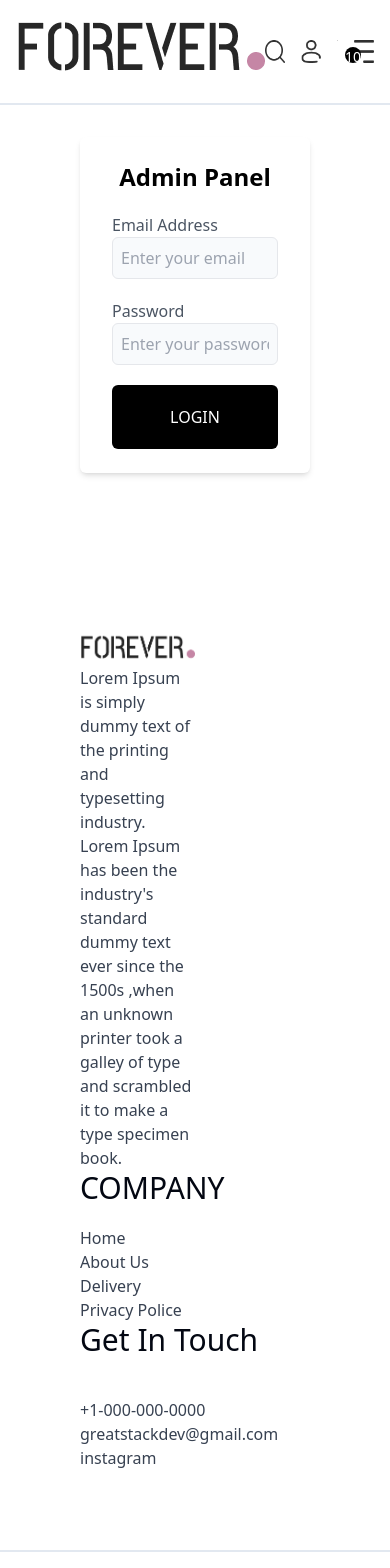
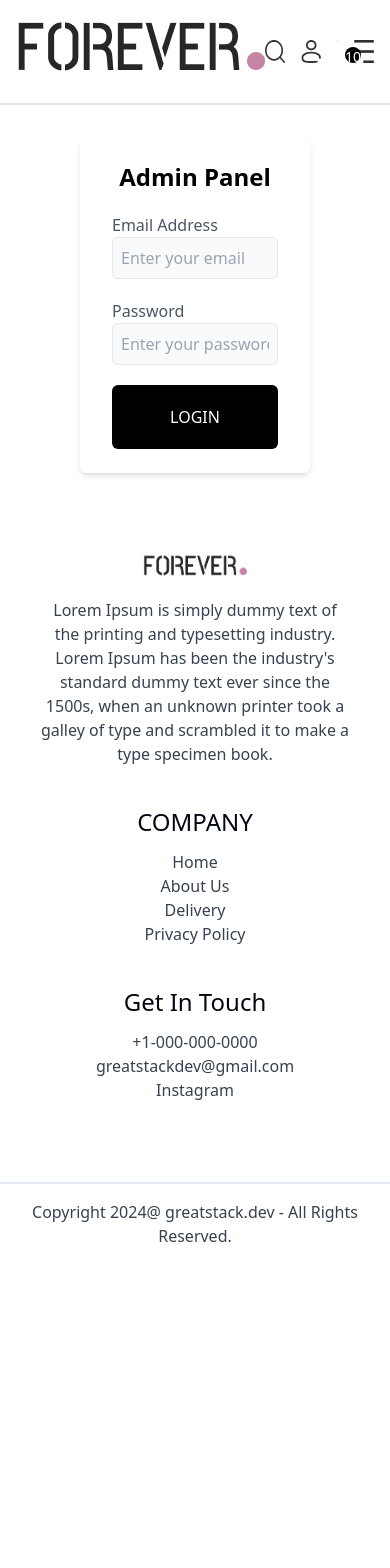
Before and after one commit to YoumnaElsaeedd/Forever-project, a React (Create React App) app: page /login in a window 390 px wide. Shown: the top 1568 px of the page. After the commit the page ends 1264 px from the top, so only its background shows below. Built offline with nearby package versions, Linux system fonts and the light colour scheme.

Commit message:
Edit in the responsive page

```diff
--- a/src/includes/Footer.jsx
+++ b/src/includes/Footer.jsx
@@ -5,35 +5,40 @@ import { assets } from '../assets/frontend_assets/assets'
 function Footer() {
   return (
     <>
-    <div className='sm:flex flex-row justify-between p-20 mt-20'>
-        <div className=' sm:flex flex-col w-1/2'>
-            <img src={assets.logo} className='sm:w-1/4' />
-            <h1 className='sm:w-3/4 text-gray-700'>Lorem Ipsum is simply dummy text of the printing and typesetting industry.
-                Lorem Ipsum has been the industry's standard dummy text ever since the 1500s
-                ,when an unknown printer took a galley of type and scrambled it to make a type specimen book.</h1>
-        </div>
-        <div className='sm:flex flex-row gap-28 '>
-        <div className=' sm:flex flex-col  justify-center  text-left  text-gray-950'>
-            <h1 className=' text-3xl mb-5 flex text-gray-950'> COMPANY </h1>
-                <h1 className=' text-gray-700'>Home</h1>
-                <h1 className=' text-gray-700'>About Us</h1>
-                <h1 className=' text-gray-700'>Delivery</h1>
-                <h1 className=' text-gray-700'>Privacy Police</h1>
+    <div className='sm:flex flex-row justify-between p-10 sm:p-20 mt-10 sm:mt-20'>
+    <div className='sm:w-1/2 flex flex-col items-center sm:items-start'>
+        <img src={assets.logo} className='w-1/3 sm:w-1/4 mb-4' alt="Logo" />
+        <h1 className='w-full sm:w-3/4 text-gray-700 text-center sm:text-left'>
+            Lorem Ipsum is simply dummy text of the printing and typesetting industry.
+            Lorem Ipsum has been the industry's standard dummy text ever since the 1500s,
+            when an unknown printer took a galley of type and scrambled it to make a type specimen book.
+        </h1>
+    </div>
 
+    <div className='flex flex-col sm:flex-row gap-10 sm:gap-28 mt-10 sm:mt-0'>
+        <div className='flex flex-col items-center sm:items-start text-gray-950'>
+            <h1 className='text-2xl sm:text-3xl mb-3 sm:mb-5 text-gray-950'>COMPANY</h1>
+            <h1 className='text-gray-700'>Home</h1>
+            <h1 className='text-gray-700'>About Us</h1>
+            <h1 className='text-gray-700'>Delivery</h1>
+            <h1 className='text-gray-700'>Privacy Policy</h1>
         </div>
 
-        <div className=' sm:flex flex-col  justify-center  text-left  text-gray-950'>
-            <h1 className=' text-3xl mb-10 flex text-gray-950' > Get In Touch</h1>
-             <h1 className=' text-gray-700'>+1-000-000-0000</h1>
-               <h1 className=' text-gray-700'>greatstackdev@gmail.com</h1>
-               <a className=' text-gray-700' href='https://www.instagram.com/greatstackdev/'>instagram</a>
+        <div className='flex flex-col items-center sm:items-start text-gray-950'>
+            <h1 className='text-2xl sm:text-3xl mb-3 sm:mb-10 text-gray-950'>Get In Touch</h1>
+            <h1 className='text-gray-700'>+1-000-000-0000</h1>
+            <h1 className='text-gray-700'>greatstackdev@gmail.com</h1>
+            <a className='text-gray-700' href='https://www.instagram.com/greatstackdev/'>Instagram</a>
         </div>
+    </div>
 </div>
-    </div>
-    <div className='h-0.5 w-full bg-slate-200'></div>
-    <div className='text-center my-4 text-gray-700'>
-        <p>Copyright 2024@ greatstack.dev - All Right Reserved.</p>
-    </div>
+
+<div className='h-0.5 w-full bg-slate-200 mt-10'></div>
+
+<div className='text-center my-4 text-gray-700'>
+    <p>Copyright 2024@ greatstack.dev - All Rights Reserved.</p>
+</div>
+
     </>
   )
 }
```
